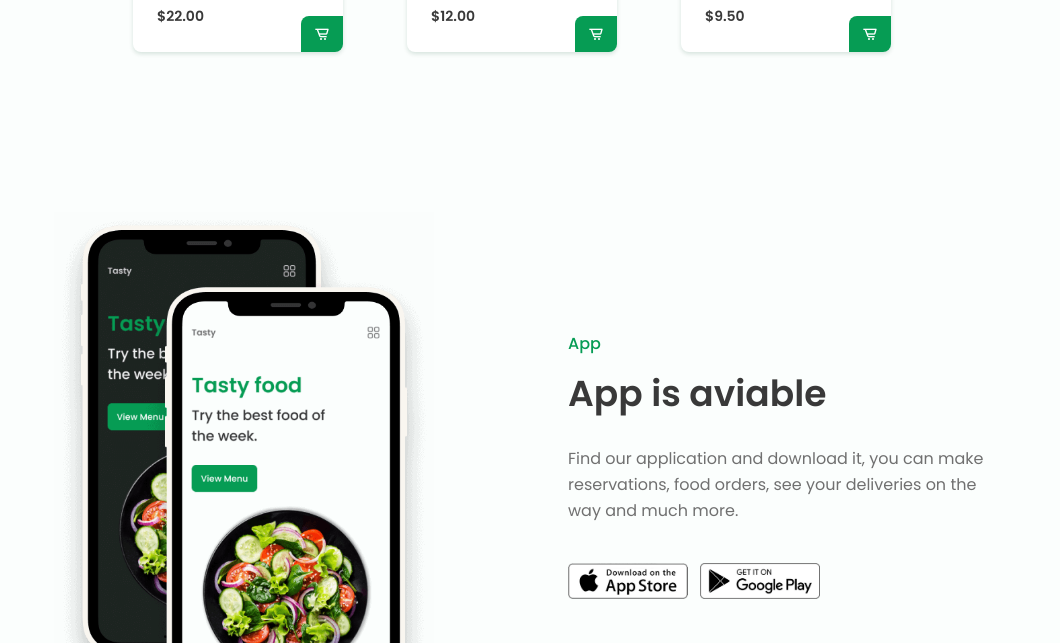
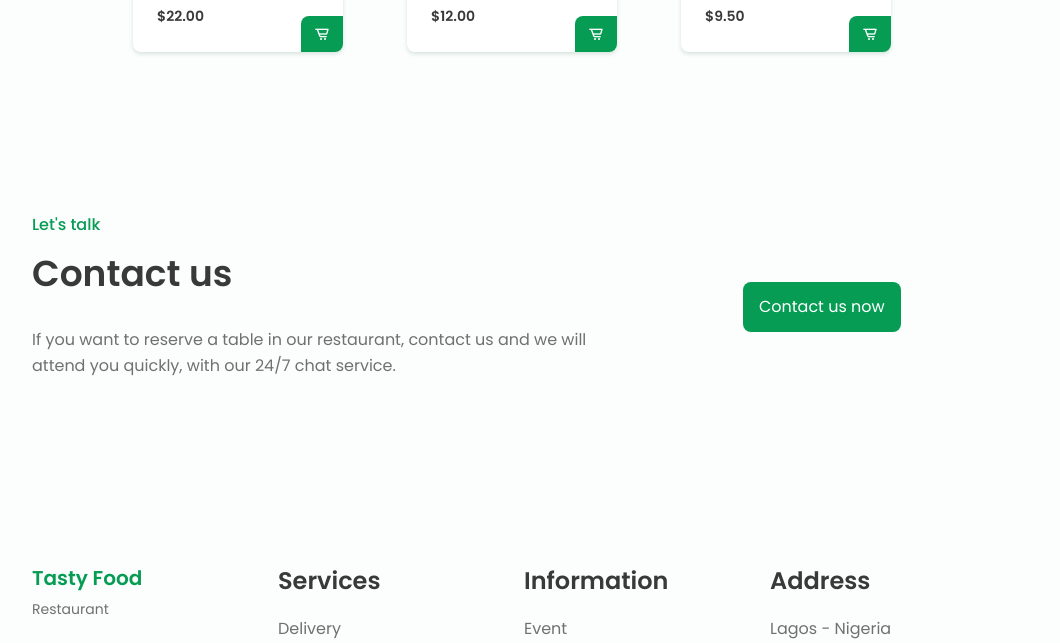
Before and after one commit to Tolulope-123/tasty.org, a plain HTML site: page index.html in a window 1280 px wide. Shown: the part 2357-3000 px from the top of the page, without its empty margins (128-1188 px from the left). Drawn offline with nearby package versions, Linux system fonts and the light colour scheme.

Commit message:
Update index.html

```diff
--- a/index.html
+++ b/index.html
@@ -389,22 +389,6 @@
                  </div>
              </section>
 
-             <!--===== APP =======-->
-             <section class="app section bd-container">
-                 <div class="app__container bd-grid">
-                     <div class="app__data">
-                         <span class="section-subtitle app__initial">App</span>
-                         <h2 class="section-title app__initial">App is aviable</h2>
-                         <p class="app__description">Find our application and download it, you can make reservations, food orders, see your deliveries on the way and much more.</p>
-                         <div class="app__stores">
-                             <a href="#"><img src="app1.png" alt="" class="app__store"></a>
-                             <a href="#"><img src="app2.png" alt="" class="app__store"></a>
-                         </div>
-                     </div>
-
-                     <img src="movil-app.png" alt="" class="app__img">
-                 </div>
-             </section>
 
              <!--========== CONTACT US ==========-->
              <section class="contact section bd-container" id="contact">
```
